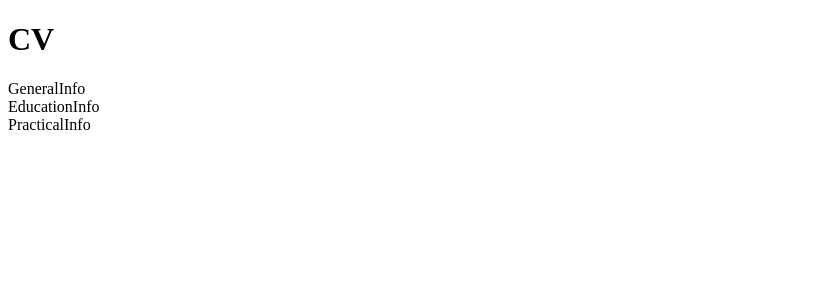
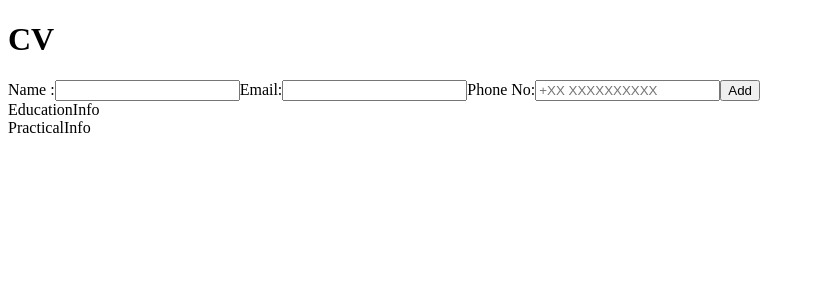
Before and after one commit to roman-thapa/react_CV_Application, a React (Vite) app: page / in a window 1280 px wide. Shown: the top 300 px of the page, without its empty margins (0-815 px from the left). Built offline with nearby package versions, Linux system fonts and the light colour scheme.

Commit message:
Make state variables for all components and make general info component

```diff
--- a/src/App.jsx
+++ b/src/App.jsx
@@ -1,18 +1,46 @@
-import { useState } from 'react'
-import GeneralInfo from './components/GeneralInfo'
-import EducationInfo from './components/EducationInfo'
-import PracticalInfo from './components/PracticalInfo'
+import { useState } from "react";
+import GeneralInfo from "./components/GeneralInfo";
+import EducationInfo from "./components/EducationInfo";
+import PracticalInfo from "./components/PracticalInfo";
 
 function App() {
+  const [generalInfo, setGeneralInfo] = useState({
+    name: "",
+    email: "",
+    phone: "",
+  });
+
+  const [educationInfo, setEducationInfo] = useState({
+    school: "",
+    title: "",
+    date: "",
+  });
+
+  const [practicalInfo, setPracticalInfo] = useState({
+    company: "",
+    position: "",
+    responsibilities: "",
+    dateFrom: "",
+    dateUntil: "",
+  });
 
   return (
     <>
       <h1>CV</h1>
-      <GeneralInfo />
-      <EducationInfo />
-      <PracticalInfo />
+      <GeneralInfo
+        generalInfo={generalInfo}
+        setGeneralInfo={setGeneralInfo}
+      />
+      <EducationInfo
+        educationInfo={educationInfo}
+        setEducationInfo={setEducationInfo}
+      />
+      <PracticalInfo
+        practicalInfo={practicalInfo}
+        setPracticalInfo={setPracticalInfo}
+      />
     </>
-  )
+  );
 }
 
-export default App
+export default App;
--- a/src/components/EducationInfo.jsx
+++ b/src/components/EducationInfo.jsx
@@ -1,6 +1,6 @@
 import React from 'react'
 
-function EducationInfo() {
+function EducationInfo({educationInfo, setEducationInfo}) {
   return (
     <div>EducationInfo</div>
   )
--- a/src/components/GeneralInfo.jsx
+++ b/src/components/GeneralInfo.jsx
@@ -1,9 +1,75 @@
-import React from 'react'
+import { useState } from "react";
 
-function GeneralInfo() {
+function GeneralInfo({ generalInfo, setGeneralInfo }) {
+  const [isEditing, setIsEditing] = useState(true);
+  const [formState, setFormState] = useState(generalInfo);
+
+  const handleChange = (e) => {
+    const { name, value } = e.target;
+    setFormState({ ...formState, [name]: value });
+  };
+
+  const handleSubmit = (e) => {
+    e.preventDefault();
+    setIsEditing((prev) => !prev);
+  };
+
+  const handleEdit = () =>{
+    setIsEditing(prev=>!prev)
+  }
+
   return (
-    <div>GeneralInfo</div>
-  )
+    <>
+      <div>
+        {isEditing ? (
+          <form onSubmit={handleSubmit}>
+            <label>
+              Name :
+              <input
+                type="text"
+                name="name"
+                value={formState.name}
+                onChange={handleChange}
+                required
+              />
+            </label>
+            <label>
+              Email:
+              <input
+                type="email"
+                name="email"
+                value={formState.email}
+                onChange={handleChange}
+                required
+              />
+            </label>
+            <label>
+              Phone No:
+              <input
+                type="tel"
+                name="phone"
+                value={formState.phone}
+                placeholder="+XX XXXXXXXXXX"
+                pattern="\+[0-9]{1,3} [0-9]{9,14}"
+                onChange={handleChange}
+                required
+              />
+            </label>
+            <button type="submit" >
+              Add
+            </button>
+          </form>
+        ) : (
+          <div>
+            <p>Name: {formState.name}</p>
+            <p>Email: {formState.email}</p>
+            <p>Phone: {formState.phone}</p>
+            <button onClick={handleEdit}>Edit</button>
+          </div>
+        )}
+      </div>
+    </>
+  );
 }
 
-export default GeneralInfo
+export default GeneralInfo;
--- a/src/components/PracticalInfo.jsx
+++ b/src/components/PracticalInfo.jsx
@@ -1,6 +1,6 @@
 import React from 'react'
 
-function PracticalInfo() {
+function PracticalInfo({practicalInfo, setPracticalInfo}) {
   return (
     <div>PracticalInfo</div>
   )
```
